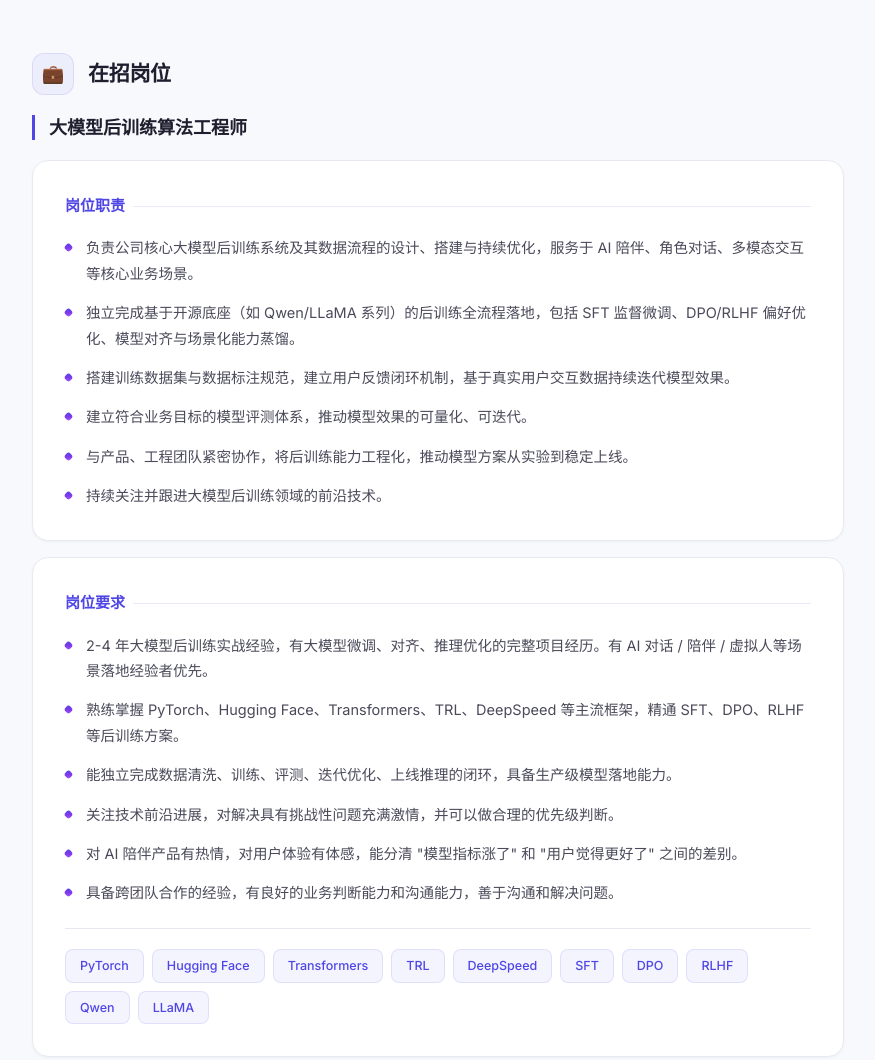
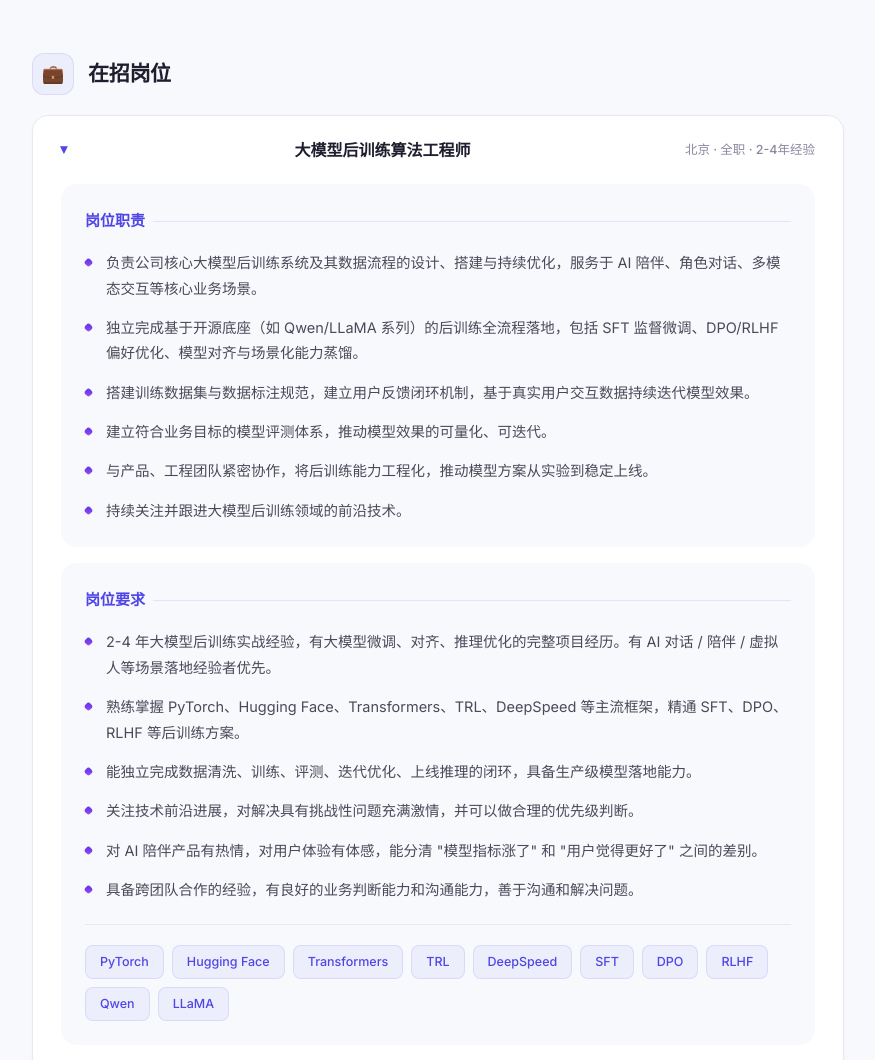
Before and after one commit to EthelCC/awaken-ai-recruitment, a plain HTML site: page index.html in a window 1280 px wide. Shown: the part 1529-2589 px from the top of the page, without its empty margins (202-1077 px from the left). Drawn offline with Linux system fonts and the light colour scheme.

Commit message:
Job section: collapsible accordion for each position

```diff
--- a/index.html
+++ b/index.html
@@ -276,15 +276,66 @@
     background: var(--accent-border);
   }
 
-  /* Job subtitle */
-  .job-subtitle {
-    font-size: 18px;
+  /* Job accordion */
+  .job-accordion {
+    background: var(--bg-white);
+    border: 1px solid var(--border);
+    border-radius: var(--radius);
+    box-shadow: var(--shadow-sm);
+    overflow: hidden;
+  }
+
+  .job-accordion + .job-accordion {
+    margin-top: 12px;
+  }
+
+  .job-accordion-title {
+    display: flex;
+    align-items: center;
+    justify-content: space-between;
+    padding: 20px 28px;
+    cursor: pointer;
+    font-size: 16px;
     font-weight: 700;
     color: var(--text-primary);
-    margin-bottom: 20px;
-    padding-left: 14px;
-    border-left: 3px solid var(--accent);
-    line-height: 1.4;
+    list-style: none;
+    user-select: none;
+    transition: background 0.2s;
+  }
+
+  .job-accordion-title::-webkit-details-marker { display: none; }
+
+  .job-accordion-title::before {
+    content: '▸';
+    margin-right: 12px;
+    color: var(--accent);
+    font-size: 14px;
+    transition: transform 0.2s;
+  }
+
+  .job-accordion[open] > .job-accordion-title::before {
+    transform: rotate(90deg);
+  }
+
+  .job-accordion-title:hover {
+    background: var(--accent-soft);
+  }
+
+  .job-accordion-meta {
+    font-size: 12.5px;
+    font-weight: 500;
+    color: var(--text-muted);
+  }
+
+  .job-accordion-body {
+    padding: 0 28px 28px;
+  }
+
+  .job-accordion-body .card {
+    border: none;
+    box-shadow: none;
+    background: var(--bg);
+    padding: 24px;
   }
 
   /* Job list */
@@ -650,8 +701,12 @@
       <h2 class="section-title">在招岗位</h2>
     </div>
 
-    <h3 class="job-subtitle">大模型后训练算法工程师</h3>
-
+    <details class="job-accordion" open>
+      <summary class="job-accordion-title">
+        <span>大模型后训练算法工程师</span>
+        <span class="job-accordion-meta">北京 · 全职 · 2-4年经验</span>
+      </summary>
+      <div class="job-accordion-body">
         <div class="card" style="margin-bottom: 16px;">
           <div class="card-heading">岗位职责</div>
           <ul class="job-list">
@@ -687,6 +742,8 @@
             <span class="tag">LLaMA</span>
           </div>
         </div>
+      </div>
+    </details>
   </section>
 
   <!-- Why Choose Us -->
```
Lines whose indentation alone changed are shown as unchanged.
